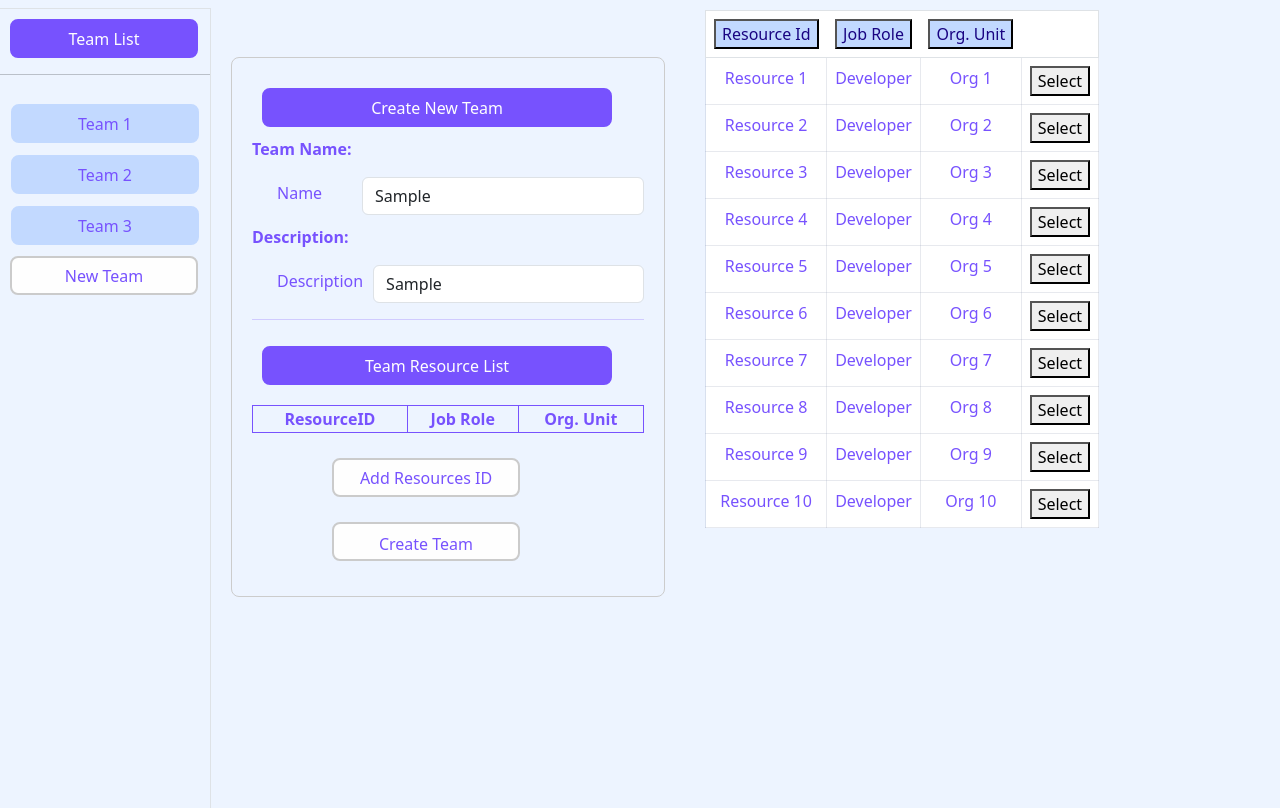
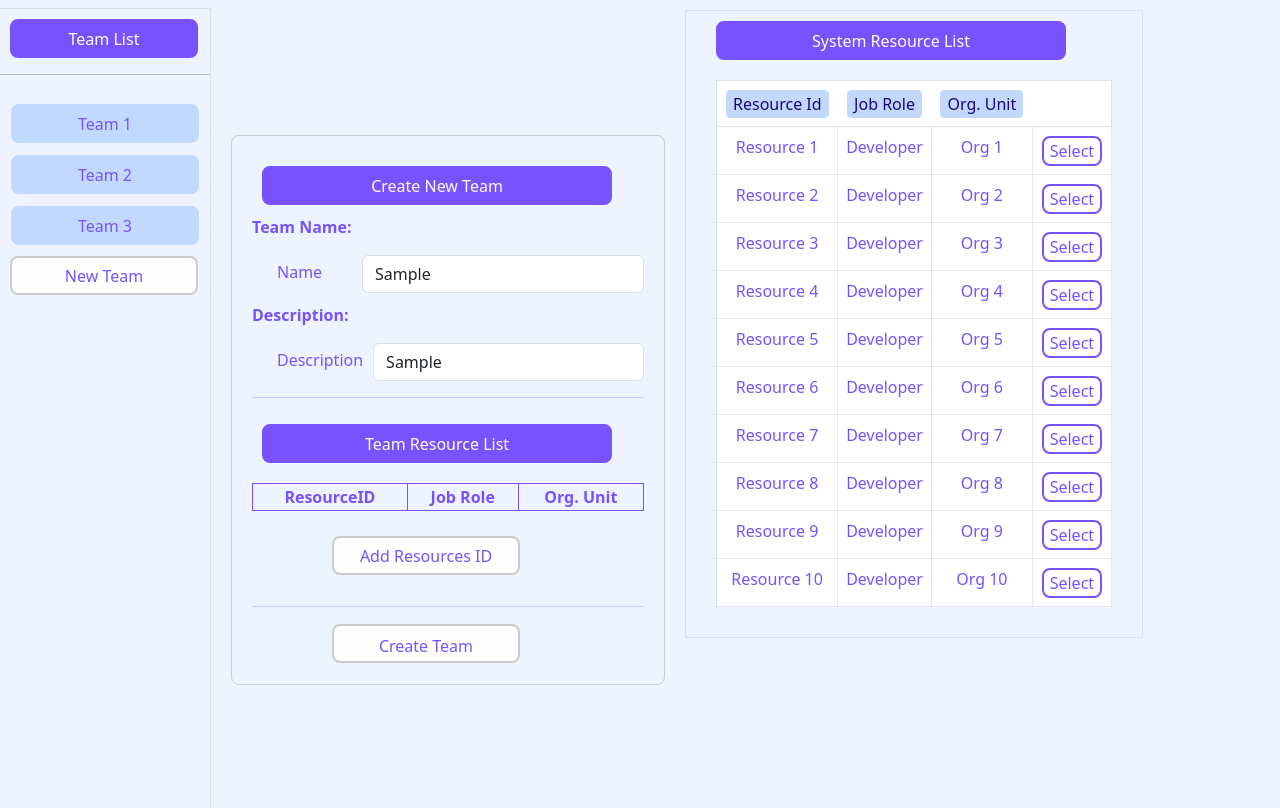
Before and after one commit to kavindarlm/resource-portfolio-mgmnt-frontend, an Angular app: page /TeamForm in a window 1280 px wide. Both pictures are taken after typing "Sample", "Sample" into the empty fields and a click on the button "Add Resources ID". Built offline with nearby package versions, Linux system fonts and the light colour scheme.

Commit message:
team management v3

```diff
--- a/src/app/team-management/resource-table/resource-table.component.css
+++ b/src/app/team-management/resource-table/resource-table.component.css
@@ -1,7 +1,15 @@
+.tableBox{
+    width:fit-content ;
+    margin: 10px;
+    float: right;
+    border: 1px solid #8691A833;
+
+}
+
 table{
     width:fit-content ;
-    margin: 20px;
-    border-collapse: collapse;
+    margin: 30px;
+    float: right;
 }
 
 table, td {
@@ -11,8 +19,53 @@ table, td {
     color: #7752FE;
 }
 
+th{
+    background-color: none;
+}
+
 .tbtn{
-    background-color: #C2D9FF;
+    background-color:  #C2D9FF;
+    border: 1px solid #C2D9FF;
+    border-radius: 4px;
     color: #190482;
+    text-align: center;
+    text-decoration: none;
+    display: inline-block;
+    width: fit-content;
+    height: fit-content;
+    margin-top: 1px;
+    margin-left: 1px;
+    margin-right: 1px;
 
 }
+
+.systemResource{
+    background-color: #7752FE;
+    border: 2px solid #7752FE;
+    border-radius: 8px;
+    color: #FEFEFE;
+    text-align: center;
+    text-decoration: none;
+    display: inline-block;
+    width: 350px;
+    height: 39px;
+    pointer-events: none;
+    margin-top: 10px;
+    margin-bottom: 10px;
+    margin-left: 30px;
+}
+
+.selectBtn{
+    background-color:  #FEFEFE;
+    border: 2px solid #7752FE;
+    border-radius: 8px;
+    color: #7752FE;
+    text-align: center;
+    text-decoration: none;
+    display: inline-block;
+    width: fit-content;
+    height: fit-content;
+    margin-top: 1px;
+    margin-left: 1px;
+    margin-right: 1px;
+}
--- a/src/app/team-management/resource-table/resource-table.component.html
+++ b/src/app/team-management/resource-table/resource-table.component.html
@@ -1,3 +1,7 @@
+<div class="tableBox">
+    <div>
+        <button class="systemResource">System Resource List</button>
+    </div>
     <table class="table border">
         <thead>
             <tr>
@@ -12,7 +16,9 @@
                 <td>{{resource.resourceName}}</td>
                 <td>{{resource.role}}</td>
                 <td>{{resource.OrgUnit}}</td>
-            <td><button>Select</button></td>
+                <td><button class="selectBtn">Select</button></td>
             </tr>
         </tbody>
     </table>
+
+</div>
--- a/src/app/team-management/team-form/team-form.component.css
+++ b/src/app/team-management/team-form/team-form.component.css
@@ -2,6 +2,7 @@
     border: 1px solid #ccc;
     padding: 20px;
     margin: 20px;
+    margin-right: 10px;
     width: fit-content;
     border-radius: 8px;
     color: #7752FE;
@@ -131,8 +132,8 @@ input.ng-invalid.ng-touched {
     display: inline-block;
     width: 188px;
     height: 39px;
-    margin-bottom: 15px;
-    margin-top: 10px;
+    margin-bottom: 1px;
+    margin-top: 1px;
     margin-left: 80px;
     margin-right: 10px;
 }
--- a/src/app/team-management/team-form/team-form.component.html
+++ b/src/app/team-management/team-form/team-form.component.html
@@ -40,7 +40,7 @@
         <div  class="addResourceBtn">
             <app-new-team-button [text]="'Add Resources ID'" (click)="acsessResourceTable()"></app-new-team-button>
         </div>
-
+        <hr>
         <div>
             <input class="submit-btn btn btn-primary btn-md createTeamBtn" type="submit" value="Create Team">
         </div>
```
Lines whose indentation alone changed are shown as unchanged.
